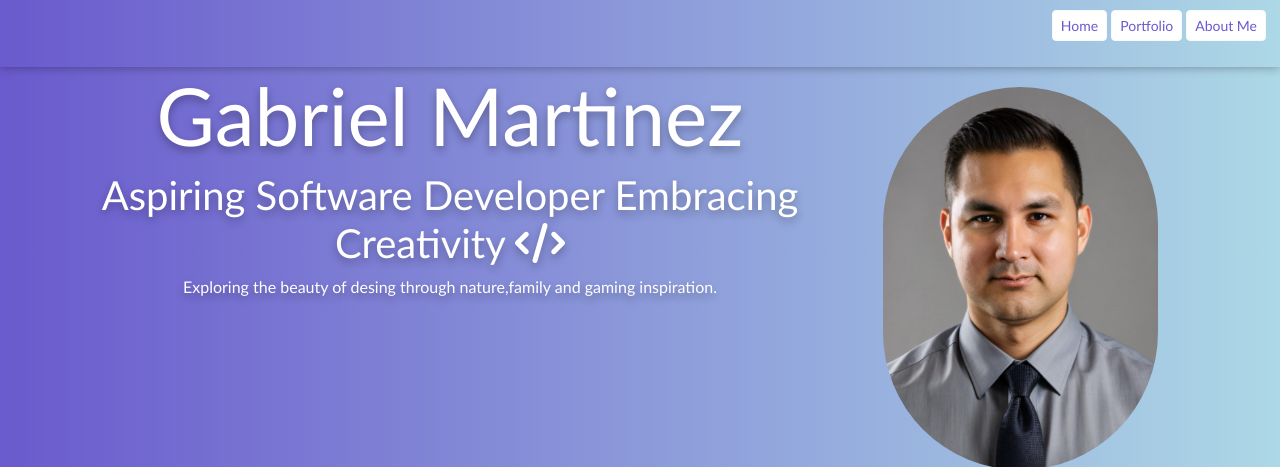
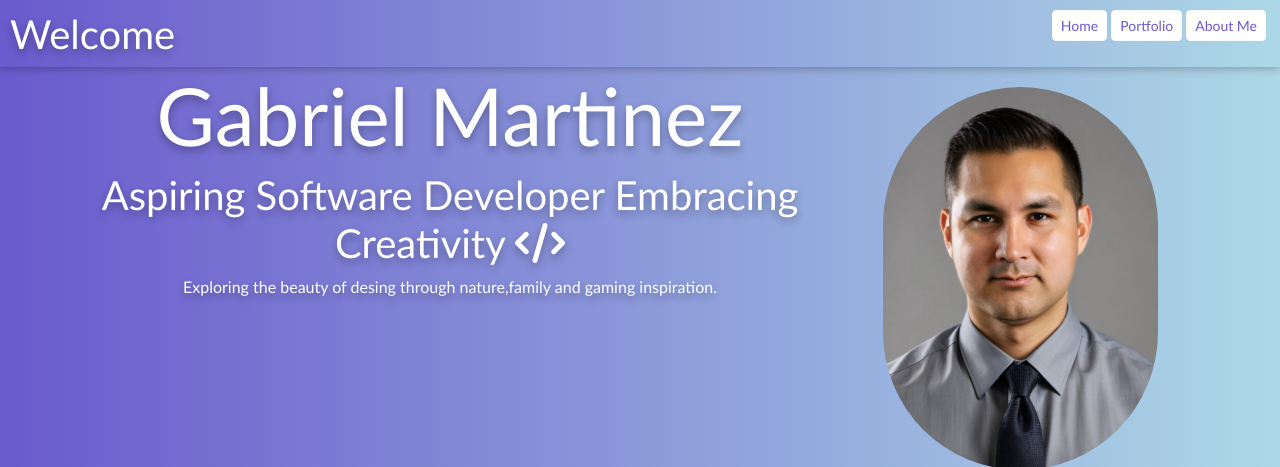
Before and after one commit to gmartinez7435/MyWebsite, a plain HTML site: page index.html in a window 1280 px wide. Shown: the top 467 px of the page. Drawn offline with nearby package versions, Linux system fonts and the light colour scheme.

Commit message:
added welcome and deleted a image

```diff
--- a/index.html
+++ b/index.html
@@ -9,6 +9,7 @@
 <body>
   <nav id="nav1" class="navbar bg-body-tertiary glass-navbar">
     <form class="container-fluid justify-content-end" >
+      <div><p id="navwelcome" class="display-6">Welcome</p></div>
       <button class="btn btn-sm btn-outline-light" type="button">Home</button>
       <button class="btn btn-sm btn-outline-light" type="button">Portfolio</button>
       <button class="btn btn-sm btn-outline-light" type="button">About Me</button>
--- a/style.css
+++ b/style.css
@@ -3,7 +3,13 @@
   justify-content: center;
   align-items: center;
 }
-
+#navwelcome {
+  position: absolute;
+  top: 10;
+  left: 10;
+  margin: 0;
+  padding: 0%;
+}
 img {
     border-radius: 145px;
     animation: bounce 2s infinite;
```
Also changed, not shown: 988DFF3F-5D60-42CD-983E-26C966F389F1_1_105_c.jpeg (deleted).
